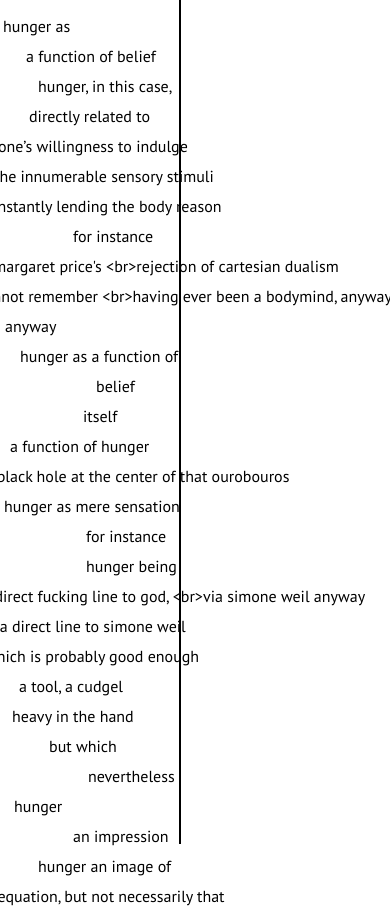
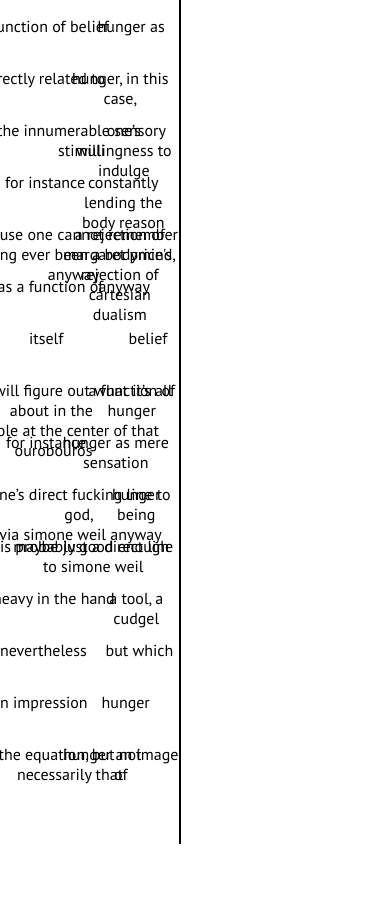
Before and after one commit to taylorwilhite/hunger-poem, a React (Create React App) app: page / in a window 390 px wide. After the commit the page ends 844 px from the top, so only its background shows below. Built offline with nearby package versions, Linux system fonts and the light colour scheme.

Commit message:
fix spacing and line-breaks

```diff
--- a/src/App.css
+++ b/src/App.css
@@ -36,7 +36,7 @@
 .clickable-fragment {
   cursor: pointer;
   position: absolute;
-  white-space: nowrap;
+  white-space: pre-wrap;
 }
 .fragment {
   display: inline-block;
@@ -58,6 +58,7 @@
   width: 50%;
   text-align: left;
   padding-left: 30px;
+  overflow-y: scroll;
 }
 .left-frag-container {
   width: 100%;
@@ -67,4 +68,5 @@
   border-right: 1px solid black;
   width: 50%;
   position: relative;
+  overflow-y: scroll;
 }
--- a/src/App.js
+++ b/src/App.js
@@ -12,18 +12,18 @@ const fragmentList = [
   'the innumerable sensory stimuli',
   'constantly lending the body reason',
   'for instance',
-  "a rejection of margaret price's <br>rejection of cartesian dualism",
-  'because one cannot remember <br>having ever been a bodymind, anyway',
+  "a rejection of margaret price's \nrejection of cartesian dualism",
+  'because one cannot remember \nhaving ever been a bodymind, anyway',
   'anyway',
   'hunger as a function of',
   'belief',
   'itself',
   'a function of hunger',
-  'and one will figure out what it’s all about in the <br>black hole at the center of that ourobouros',
+  'and one will figure out what it’s all about in the \nblack hole at the center of that ourobouros',
   'hunger as mere sensation',
   'for instance',
   'hunger being',
-  'one’s direct fucking line to god, <br>via simone weil anyway',
+  'one’s direct fucking line to god, \nvia simone weil anyway',
   'maybe just a direct line to simone weil',
   'which is probably good enough',
   'a tool, a cudgel',
--- a/src/components/ClickableFragment/index.js
+++ b/src/components/ClickableFragment/index.js
@@ -1,16 +1,20 @@
 import React, { useState, useRef, useEffect } from 'react'
 
-const maxLeft = width => {
-  const panelWidth = (window.innerWidth / 2)
+const maxLeft = (width, num) => {
+  const panelWidth = (window.innerWidth / 4)
   const maxWidth = (panelWidth - (width + 10))
 
   return maxWidth
 }
 
 const fragStyle = (num, width) => {
+  const panelWidth = (window.innerWidth / 4)
+  const maxWidth = (panelWidth - (width + 10))
+  const odd = (num + 1) % 2 === 0
+  const line =  odd ? num - 1 : num
   return {
-    top: `${num * 30}px`,
-    left: Math.floor(Math.random() * maxLeft(width))
+    top: `${line * 26}px`,
+    left: odd ? Math.floor(Math.random() * maxWidth) : panelWidth + Math.floor(Math.random() * maxWidth)
   }
 }
 
--- a/src/components/LeftPanel/index.js
+++ b/src/components/LeftPanel/index.js
@@ -6,7 +6,7 @@ const LeftPanel = (props) => {
       <div className="left-frag-container">
         {props.fragments ? props.fragments.map(fragment => {
           return (
-            <p className="fragment">{fragment}&nbsp;</p>
+            fragment.map(fragment => <p className="fragment">{fragment}&nbsp;</p>)
           )
         }) : ''}
       </div>
--- a/src/components/RightPanel/index.js
+++ b/src/components/RightPanel/index.js
@@ -6,11 +6,14 @@ const RightPanel = props => {
   return (
     <div className="rightpanel">
       {props.fragments.map((fragment, i) => {
+        fragment = fragment.split('\n')
         return(
           <ClickableFragment key={i}
             order={i}
             clickHandle={props.clickHandle}>
-              {fragment}
+              {fragment.length > 1 ? fragment.map((frag, i, arr) => {
+                return arr.length - 1 === i ? frag : frag + `\n`
+                }) : fragment}
           </ClickableFragment>
         )
       })}
```
